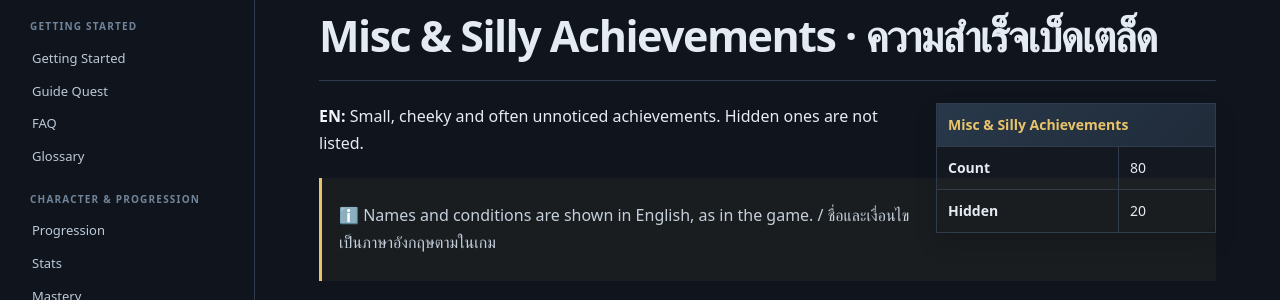
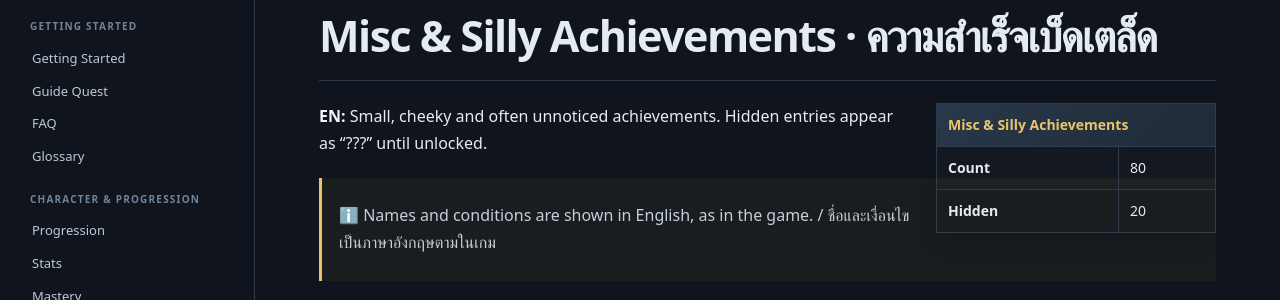
Before and after one commit to miniTorch25/ClaudeRPG-Wiki-V2, a Jekyll site: the page built from Achievements-Misc.md, in a window 1280 px wide and 900 px high. Shown: the part 223-523 px from the top of the window. Built offline with Jekyll 4.4.1, drawn with Linux system fonts in a browser that asks for light colours; our own code applies the rules of GitHub Pages for plain Markdown files.

Commit message:
Docs: clarify hidden achievement display (#43)
* Docs: clarify hidden achievement display

* Docs: record hidden achievement wording correction

```diff
--- a/Achievements-Misc.md
+++ b/Achievements-Misc.md
@@ -10,9 +10,9 @@
 <tr><td><b>Hidden</b></td><td>20</td></tr>
 </table>
 
-**EN:** Small, cheeky and often unnoticed achievements. Hidden ones are not listed.
+**EN:** Small, cheeky and often unnoticed achievements. Hidden entries appear as “???” until unlocked.
 
-**TH:** ความสำเร็จเล็กๆ ขำๆ ที่มักไม่รู้ตัว อันที่ซ่อนไม่แสดงรายชื่อ
+**TH:** ความสำเร็จเล็กๆ ขำๆ ที่มักไม่รู้ตัว รายการที่ซ่อนจะแสดงเป็น “???” จนกว่าจะปลดล็อก
 
 > ℹ️ Names and conditions are shown in English, as in the game. / ชื่อและเงื่อนไขเป็นภาษาอังกฤษตามในเกม
 
```
Also changed, not shown: CONTENT-GAP-AUDIT.md (+6 -0 lines).
